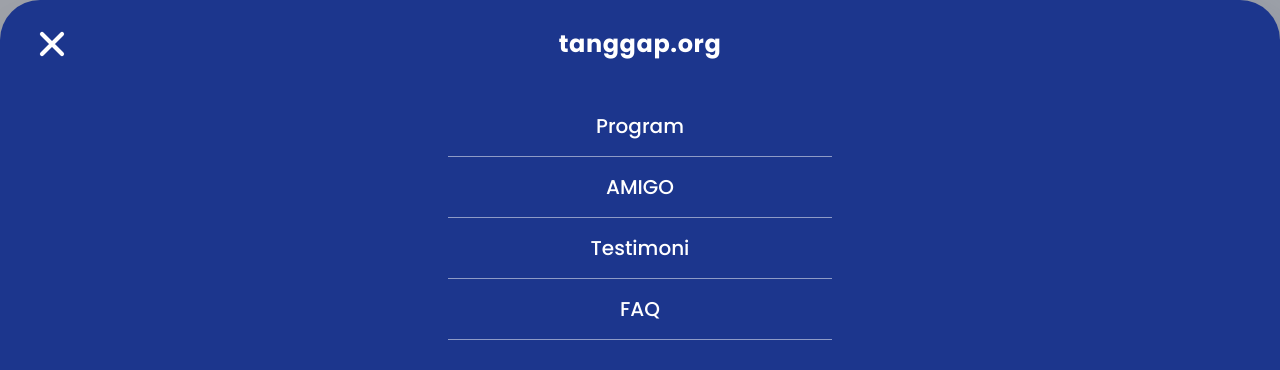
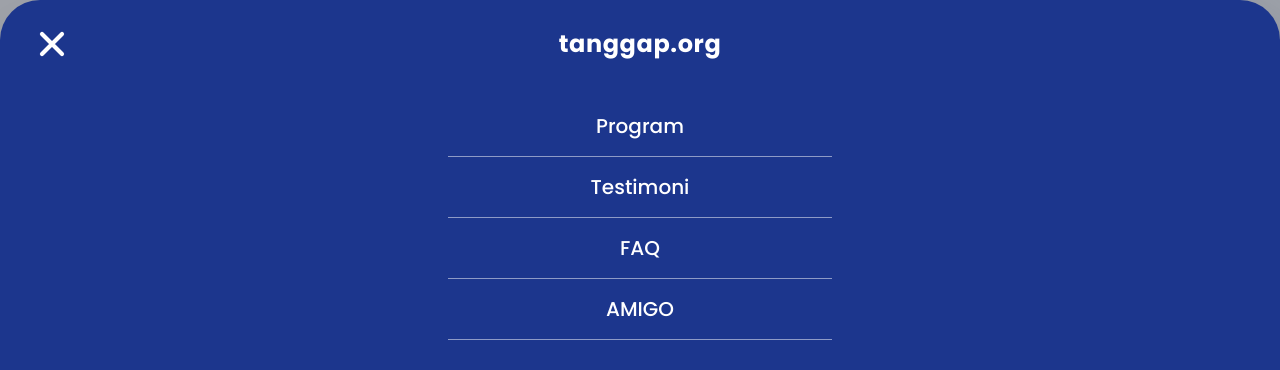
Before and after one commit to RIQORAHMAHIDAYAT/frontend-tanggap.org-, a Vue app: page / in a window 1280 px wide. Both pictures are taken after a click on the button 40 px from the left and 51 px from the top of the page. Shown: the top 370 px of the page. Built offline with nearby package versions, Linux system fonts and the light colour scheme.

Commit message:
fix(navbar): move amigo navigation item below faq in burger menu

```diff
--- a/src/components/Navbar.vue
+++ b/src/components/Navbar.vue
@@ -81,9 +81,9 @@
           <div class="flex flex-col items-center mt-2 px-8">
             <div class="w-full max-w-sm flex flex-col text-center text-xl font-medium" role="menu">
               <div role="menuitem" @click="scrollToSection('program')" class="py-4 border-b border-white/50 hover:bg-white/10 cursor-pointer transition-colors">Program</div>
-              <router-link to="/tentang-amigo" @click="isMenuOpen = false" class="py-4 border-b border-white/50 hover:bg-white/10 cursor-pointer transition-colors block">AMIGO</router-link>
               <div role="menuitem" @click="scrollToSection('testimoni')" class="py-4 border-b border-white/50 hover:bg-white/10 cursor-pointer transition-colors">Testimoni</div>
               <div role="menuitem" @click="scrollToSection('faq')" class="py-4 border-b border-white/50 hover:bg-white/10 cursor-pointer transition-colors">FAQ</div>
+              <router-link to="/tentang-amigo" @click="isMenuOpen = false" class="py-4 border-b border-white/50 hover:bg-white/10 cursor-pointer transition-colors block">AMIGO</router-link>
             </div>
           </div>
 
```
